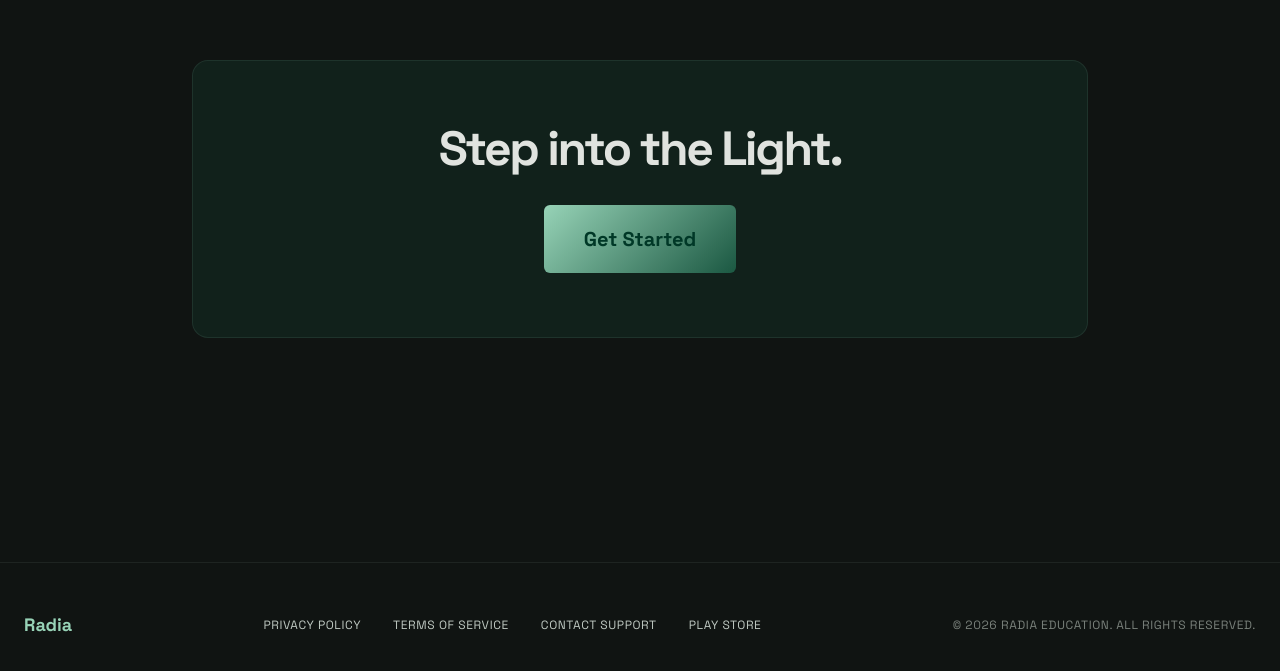
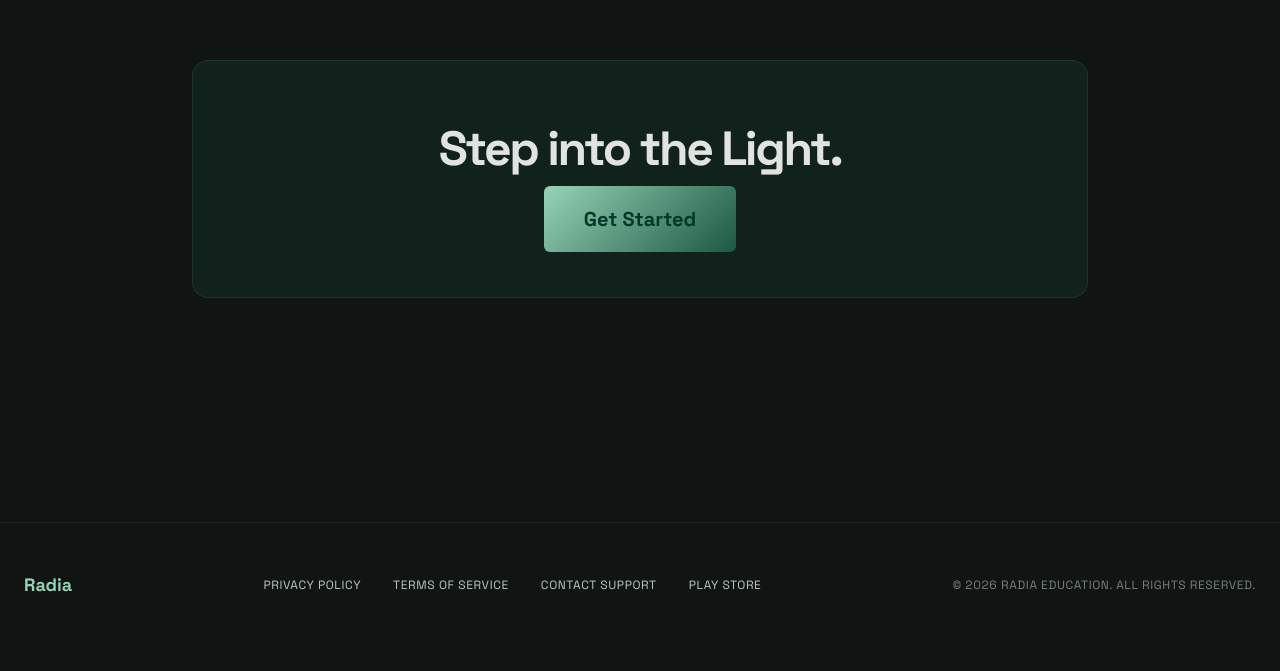
Before and after one commit to gursingh-56/helpnest, a React (Vite) app: page / in a window 1280 px wide. Shown: the part 1920-2591 px from the top of the page. After the commit the page ends 2567 px from the top, so only its background shows below. Built offline with nearby package versions, Linux system fonts and the light colour scheme.

Commit message:
Added links

```diff
--- a/src/pages/Home.tsx
+++ b/src/pages/Home.tsx
@@ -77,7 +77,7 @@ export function Home() {
           <div className="absolute inset-0 opacity-20" style={{backgroundImage: "radial-gradient(var(--color-primary) 0.5px, transparent 0.5px)", backgroundSize: "24px 24px"}}></div>
           <h2 className="text-5xl font-bold tracking-tighter mb-8 relative z-10">Step into the Light.</h2>
           <div className="relative z-10">
-            <button className="btn-primary text-on-primary px-10 py-5 rounded-md font-bold text-xl active:scale-95 transition-transform">Get Started</button>
+            <a href="https://github.com/gursingh-56/helpnest/releases/download/v1.0.1/radia.apk" download className="btn-primary text-on-primary px-10 py-5 rounded-md font-bold text-xl active:scale-95 transition-transform">Get Started</a>
           </div>
         </div>
       </section>
```
